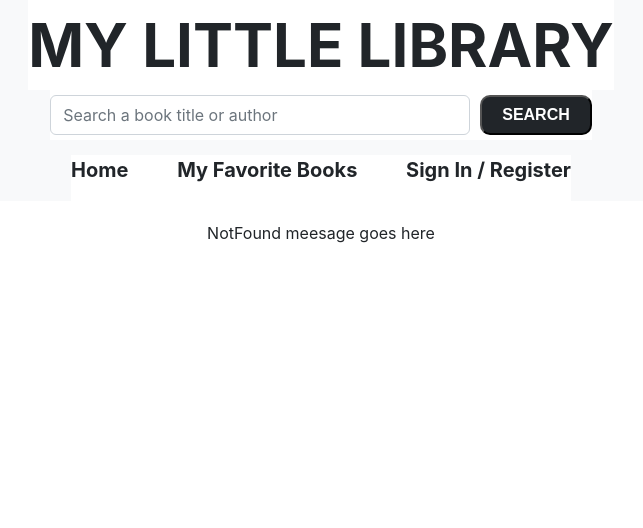
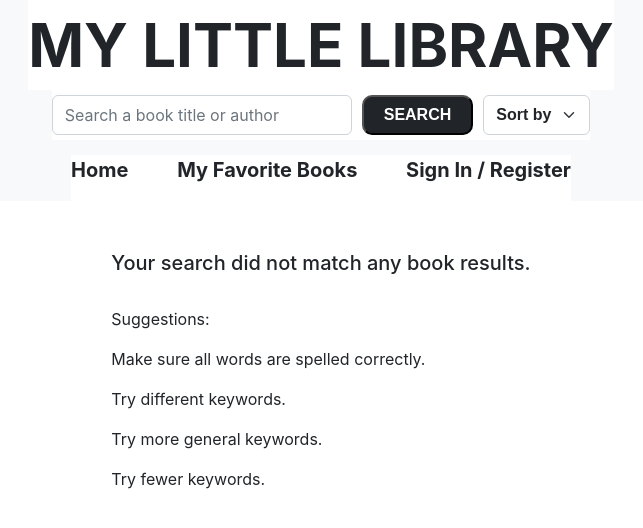
Before and after one commit to spedi123/mern_project, a React (Create React App) app in the folder client/: page /error in a window 1280 px wide. Shown: the top 528 px of the page, without its empty margins (319-962 px from the left). Built offline with nearby package versions, Linux system fonts and the light colour scheme; the HTML template or start-up script is replaced by a standard one.

Commit message:
add sorting, changed some prop conditions

```diff
--- a/client/src/App.css
+++ b/client/src/App.css
@@ -45,7 +45,7 @@ header {
 }
 
 #searchInputField {
-  width: 420px;
+  width: 300px;
 }
 
 .searchBtn {
@@ -80,6 +80,13 @@ header {
 .searchBtn:hover span {
   transform: scale(.9);
   opacity: .75;
+}
+
+#sortBtn {
+  width: fit-content;
+  font-family: "Codec cold", sans-serif;
+  font-size: 16px;
+  font-weight: 700;
 }
 
 .menuContainer {
@@ -373,3 +380,7 @@ h1 {
   justify-content: center;
   align-items: center;
 }
+
+.notFound {
+  padding: 30px;
+}
--- a/client/src/App.js
+++ b/client/src/App.js
@@ -20,8 +20,8 @@ import './App.css';
 
 function App () {
   const [searchInput, setSearchInput] = useState("");
-  const [books, setBooks] = useState("");
-  const [book, setBook] = useState("");
+  const [books, setBooks] = useState([]);
+  const [sort, setSort] = useState("");
 
   const navigate = useNavigate();
 
@@ -34,7 +34,7 @@ function App () {
     e.preventDefault();
     axios
       .get('https://www.googleapis.com/books/v1/volumes?',
-        { params: {q: searchInput, maxResults: 40} }
+        { params: { q: searchInput, maxResults: 40 } }
       )
       .then(response => {
         console.log(response.data.items);
@@ -44,6 +44,21 @@ function App () {
       .catch(() => navigate("/error"));
   }
 
+  const handleSortChange = (e) => {
+    console.log(e.target.value);
+    setSort(e.target.value)
+  }
+
+  const sortedBooks =
+    books.sort((a, b) => {
+      if (sort === "newest") {
+        return parseInt(b.volumeInfo.publishedDate.substring(0, 4)) - parseInt(a.volumeInfo.publishedDate.substring(0, 4));
+      }
+      else if (sort === "oldest") {
+        return parseInt(a.volumeInfo.publishedDate.substring(0, 4)) - parseInt(b.volumeInfo.publishedDate.substring(0, 4));
+      }
+    })
+
 return (
   <div className="App">
     <nav className="navbar sticky-top navbar-dark bg-light" id="navBarContainer">
@@ -51,16 +66,17 @@ function App () {
       <SearchBar
         handleSearchChange={handleSearchChange}
         handleSearchSubmit={handleSearchSubmit}
+        handleSortChange={handleSortChange}
       />
       <SubMenu />
     </nav>
 
     <Routes>
       <Route path="/" element={<Welcome />} />
-        <Route path="/books" element={<AllBooks books={books} />} />
-        <Route path="/books/:id" element={<OneBook book={book} />} />
+      <Route path="/books" element={<AllBooks books={sortedBooks} />} />
+      <Route path="/books/:id" element={<OneBook />} />
       <Route path="/mybooks" element={<MyBooks />} />
-        <Route path="/error" element={<NotFound />} />
+      <Route path="/error" element={<NotFound searchInput={searchInput} />} />
     </Routes>
   </div>
 );
--- a/client/src/components/searchBar/SearchBar.js
+++ b/client/src/components/searchBar/SearchBar.js
@@ -15,6 +15,16 @@ const SearchBar = (props) => {
                 <button className="searchBtn">
                     <span>SEARCH</span>
                 </button>
+
+                <select
+                    className="form-select"
+                    id="sortBtn"
+                    defaultValue="sortBy"
+                    onChange={props.handleSortChange}>
+                    <option value="sortBy">Sort by</option>
+                    <option value="newest">Newest</option>
+                    <option value="oldest">Oldest</option>
+                </select>
             </form>
         </div>
     )
--- a/client/src/views/BookCard.js
+++ b/client/src/views/BookCard.js
@@ -1,4 +1,4 @@
-import React, { useState } from 'react';
+import React from 'react';
 import { useNavigate } from 'react-router-dom';
 
 const BookCard = (props) => {
@@ -14,18 +14,22 @@ const BookCard = (props) => {
     }
 
     const updateAuthors = () => {
-        return (
-            props.authors !== undefined && props.authors.length > 1
-                ? `${props.authors[0]} et al.`
-                : props.authors
-        )
+        if (props.authors !== undefined && props.authors.length > 1) {
+            return `${props.authors[0]} et al.`
+        }
+        else if (props.authors === undefined) {
+            return 'Anonymous'
+        }
+        else {
+            return props.authors
+        }
     }
 
     const updatePublishedDate = () => {
         return (
-            props.publishedDate !== undefined
-                ? props.publishedDate.substring(0, 4)
-                : null
+            props.publishedDate === '0000'
+                ? 'Not available'
+                : props.publishedDate.substring(0, 4)
         )
     }
 
--- a/client/src/views/NotFound.js
+++ b/client/src/views/NotFound.js
@@ -4,7 +4,13 @@ const NotFound = (props) => {
     return (
         <div className="contentContainer">
             <div className="notFound">
-                NotFound meesage goes here
+                <h5>Your search {props.searchInput} did not match any book results.</h5>
+                <br></br>
+                <p>Suggestions:</p>
+                <p>Make sure all words are spelled correctly.</p>
+                <p>Try different keywords.</p>
+                <p>Try more general keywords.</p>
+                <p>Try fewer keywords.</p>
             </div>
         </div>
     )
--- a/client/src/views/OneBook.js
+++ b/client/src/views/OneBook.js
@@ -7,12 +7,17 @@ const OneBook = ({ props }) => {
     const location = useLocation();
 
     const updateAuthors = () => {
-        return (
-            location.state.authors !== undefined && location.state.authors.length > 1
-                ? `${location.state.authors.join(', ')}`
-                : location.state.authors
-        )
+        if (location.state.authors !== undefined && location.state.authors.length > 1) {
+            return `${location.state.authors.join(', ')}`
+        }
+        else if (location.state.authors === undefined) {
+            return 'Anonymous'
+        }
+        else {
+            return location.state.authors
+        }
     }
+
 
     const updateRating = () => {
         return (
```
Also changed, not shown: 2 other files (tests, documents, lock files or other folders). Lines whose indentation alone changed are shown as unchanged.
